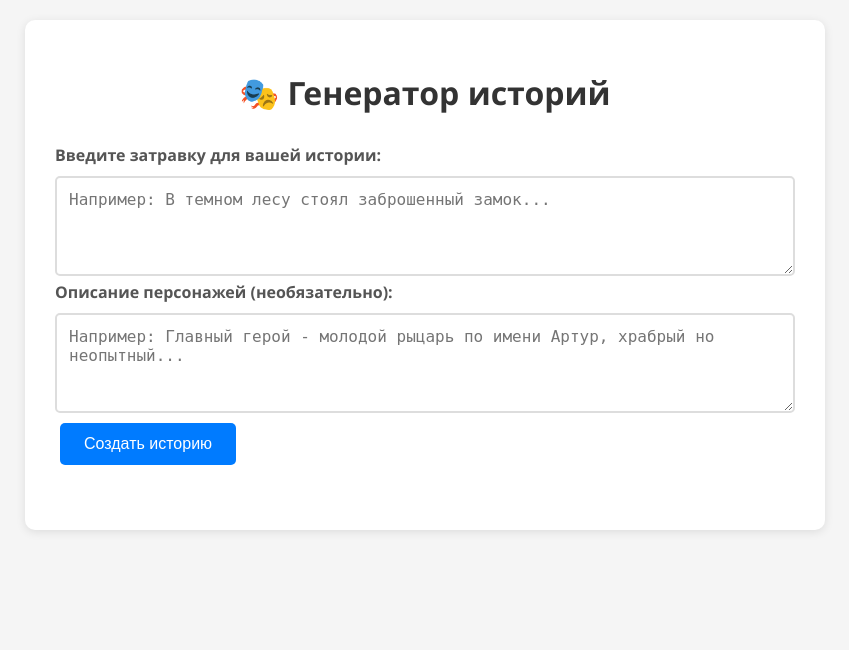
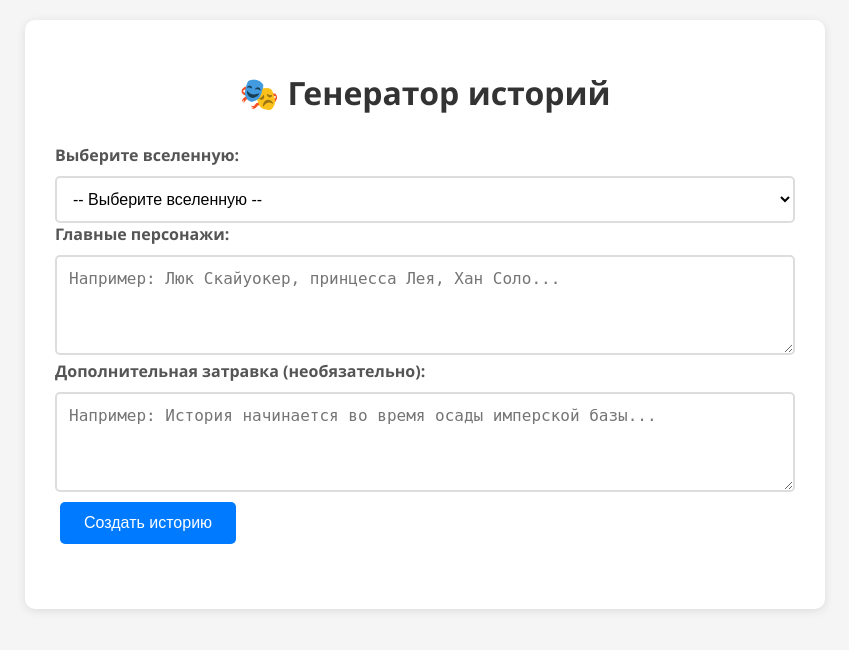
Before and after one commit to dmitrysvd/fanficgen, a FastAPI app: page / in a window 1280 px wide. Shown: the top 650 px of the page, without its empty margins (215-1064 px from the left). Run offline with FastAPI, Linux system fonts and the light colour scheme; parts of the project's set-up code (start-up, migrations or seed data) failed here and were passed over.

Commit message:
feat: добавить выбор вселенной и персонажей в генератор историй
Co-authored-by: aider (openrouter/anthropic/claude-sonnet-4) <aider@aider.chat>

```diff
--- a/main.py
+++ b/main.py
@@ -33,8 +33,9 @@ MODEL = 'google/gemini-2.5-flash'
 
 # Pydantic модели для запросов
 class StoryPrompt(BaseModel):
-    prompt: str
-    characters: str = ""
+    universe: str
+    main_characters: str
+    prompt: str = ""
 
 
 class StoryContinuation(BaseModel):
@@ -63,23 +64,25 @@ class StoryGenerator:
     def __init__(self):
         self.client = httpx.AsyncClient()
 
-    async def generate_story(self, prompt: str, characters: str = "") -> str:
-        """Генерирует историю на основе затравки и описания персонажей"""
+    async def generate_story(self, universe: str, main_characters: str, prompt: str = "") -> str:
+        """Генерирует историю на основе выбранной вселенной и персонажей"""
         headers = {
             "Authorization": f"Bearer {settings.OPENROUTER_API_KEY}",
             "Content-Type": "application/json",
         }
 
-        user_content = f"Напиши начало истории на основе этой затравки: {prompt}"
-        if characters.strip():
-            user_content += f"\n\nОписание персонажей: {characters}"
+        # Формируем контент для генерации истории
+        user_content = f"Создай увлекательную историю во вселенной '{universe}' с главными персонажами: {main_characters}"
+
+        if prompt.strip():
+            user_content += f"\n\nДополнительная затравка: {prompt}"
 
         data = {
             "model": MODEL,
             "messages": [
                 {
                     "role": "system",
-                    "content": "Ты талантливый писатель. Создавай увлекательные истории на основе затравки пользователя. Пиши 2-3 параграфа.",
+                    "content": f"Ты талантливый писатель, специализирующийся на создании историй в различных вселенных. Создавай увлекательные истории, соблюдая лор и атмосферу выбранной вселенной. Пиши 2-3 параграфа.",
                 },
                 {
                     "role": "user",
@@ -91,7 +94,7 @@ class StoryGenerator:
         }
 
         try:
-            logger.info(f"Генерация истории - Промпт: {prompt[:100]}...")
+            logger.info(f"Генерация истории - Вселенная: {universe}, Персонажи: {main_characters[:50]}...")
             response = await self.client.post(
                 OPENROUTER_URL,
                 json=data,
@@ -231,12 +234,21 @@ async def index(request: Request):
 
 @app.post("/generate", response_model=StoryResponse)
 async def generate_story(story_prompt: StoryPrompt):
-    if not story_prompt.prompt.strip():
+    if not story_prompt.universe.strip():
         raise HTTPException(
-            status_code=400, detail="Необходимо указать затравку истории"
+            status_code=400, detail="Необходимо выбрать вселенную"
         )
 
-    story = await story_generator.generate_story(story_prompt.prompt, story_prompt.characters)
+    if not story_prompt.main_characters.strip():
+        raise HTTPException(
+            status_code=400, detail="Необходимо указать главных персонажей"
+        )
+
+    story = await story_generator.generate_story(
+        story_prompt.universe,
+        story_prompt.main_characters,
+        story_prompt.prompt
+    )
     continuations = await story_generator.generate_continuations(story)
 
     return StoryResponse(story=story, continuations=continuations)
--- a/templates/index.html
+++ b/templates/index.html
@@ -32,13 +32,17 @@
             font-weight: bold;
             color: #555;
         }
-        textarea, input[type="text"] {
+        textarea, input[type="text"], select {
             width: 100%;
             padding: 12px;
             border: 2px solid #ddd;
             border-radius: 5px;
             font-size: 16px;
             box-sizing: border-box;
+        }
+        select {
+            background-color: white;
+            cursor: pointer;
         }
         textarea {
             min-height: 100px;
@@ -107,11 +111,26 @@
         <h1>🎭 Генератор историй</h1>
 
         <div class="input-section">
-            <label for="prompt">Введите затравку для вашей истории:</label>
-            <textarea id="prompt" placeholder="Например: В темном лесу стоял заброшенный замок..."></textarea>
+            <label for="universe">Выберите вселенную:</label>
+            <select id="universe">
+                <option value="">-- Выберите вселенную --</option>
+                <option value="Звездные войны">Звездные войны</option>
+                <option value="Властелин колец">Властелин колец</option>
+                <option value="Гарри Поттер">Гарри Поттер</option>
+                <option value="Игра престолов">Игра престолов</option>
+                <option value="Марвел">Марвел</option>
+                <option value="DC Comics">DC Comics</option>
+                <option value="Ведьмак">Ведьмак</option>
+                <option value="Warhammer 40000">Warhammer 40000</option>
+                <option value="Средиземье">Средиземье</option>
+                <option value="Cyberpunk">Cyberpunk</option>
+            </select>
 
-            <label for="characters">Описание персонажей (необязательно):</label>
-            <textarea id="characters" placeholder="Например: Главный герой - молодой рыцарь по имени Артур, храбрый но неопытный..."></textarea>
+            <label for="mainCharacters">Главные персонажи:</label>
+            <textarea id="mainCharacters" placeholder="Например: Люк Скайуокер, принцесса Лея, Хан Соло..."></textarea>
+
+            <label for="prompt">Дополнительная затравка (необязательно):</label>
+            <textarea id="prompt" placeholder="Например: История начинается во время осады имперской базы..."></textarea>
 
             <button onclick="generateStory()" id="generateBtn">Создать историю</button>
         </div>
@@ -151,11 +170,17 @@
         let currentStory = '';
 
         async function generateStory() {
+            const universe = document.getElementById('universe').value.trim();
+            const mainCharacters = document.getElementById('mainCharacters').value.trim();
             const prompt = document.getElementById('prompt').value.trim();
-            const characters = document.getElementById('characters').value.trim();
 
-            if (!prompt) {
-                showError('Пожалуйста, введите затравку истории');
+            if (!universe) {
+                showError('Пожалуйста, выберите вселенную');
+                return;
+            }
+
+            if (!mainCharacters) {
+                showError('Пожалуйста, укажите главных персонажей');
                 return;
             }
 
@@ -169,8 +194,9 @@
                         'Content-Type': 'application/json',
                     },
                     body: JSON.stringify({
-                        prompt: prompt,
-                        characters: characters
+                        universe: universe,
+                        main_characters: mainCharacters,
+                        prompt: prompt
                     })
                 });
 
@@ -180,7 +206,7 @@
                     currentStory = data.story;
                     displayStory(data.story, data.continuations);
                 } else {
-                    showError(data.error || 'Произошла ошибка при генерации истории');
+                    showError(data.detail || 'Произошла ошибка при генерации истории');
                 }
             } catch (error) {
                 showError('Ошибка сети: ' + error.message);
@@ -343,6 +369,12 @@
         }
 
         // Обработка Enter в textarea
+        document.getElementById('mainCharacters').addEventListener('keydown', function(e) {
+            if (e.key === 'Enter' && e.ctrlKey) {
+                generateStory();
+            }
+        });
+
         document.getElementById('prompt').addEventListener('keydown', function(e) {
             if (e.key === 'Enter' && e.ctrlKey) {
                 generateStory();
```
